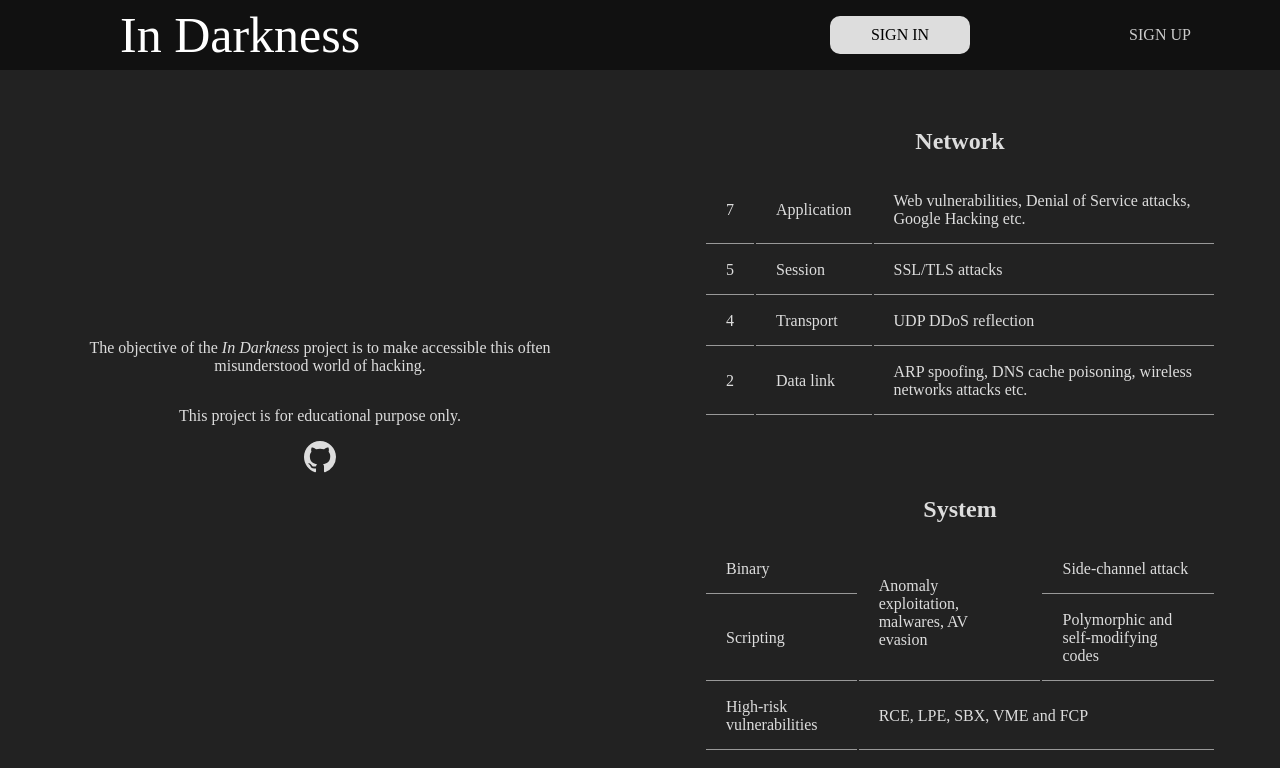
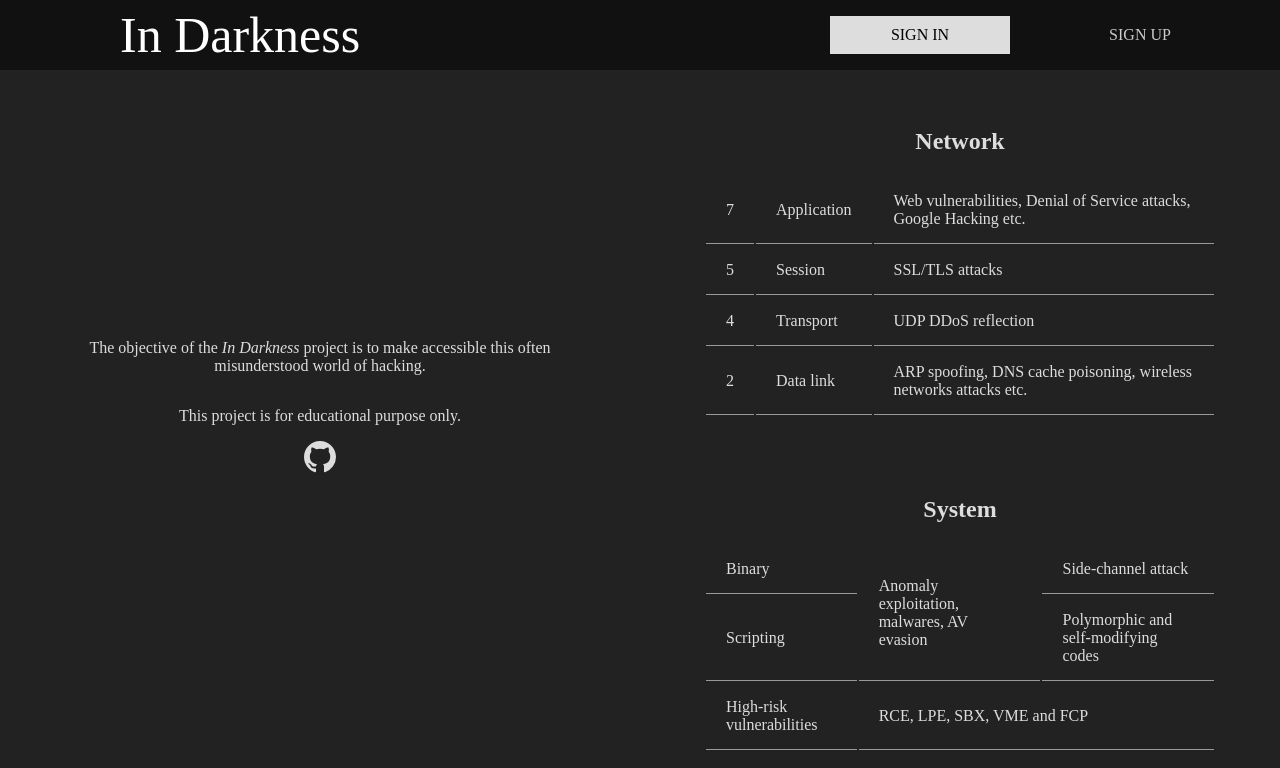
Before and after one commit to Aidasaoudi/ece-webtech-gr02-09, a React (Create React App) app: page / in a window 1280 px wide. Shown: the top 768 px of the page. Built offline with nearby package versions, Linux system fonts and the light colour scheme.

Commit message:
%comment%

```diff
--- a/src/App.css
+++ b/src/App.css
@@ -51,7 +51,7 @@ h1 {
 	text-align: center;
 	border-radius: 10px;
 	padding: 10px;
-	width: 120px;
+	width: 160px;
 	height: fit-content;
 	text-decoration: none;
 	text-transform: uppercase;
@@ -69,12 +69,12 @@ h1 {
 
 #sign-up-background {
 	background-color: #ddd;
-	border-radius: 10px;
+	/*border-radius: 10px;*/
 	color: transparent;
 	z-index: 1;
 	position: absolute;
 	padding: 10px;
-	width: 120px;
+	width: 160px;
 }
 
 #sign-up + #sign-up-background {
@@ -91,13 +91,13 @@ h1 {
 		transform: translateX(0);
 	}
 	to {
-		transform: translateX(260px);
+		transform: translateX(220px);
 	}
 }
 
 @keyframes slideout {
 	from {
-		transform: translateX(260px);
+		transform: translateX(220px);
 	}
 	to {
 		transform: translateX(0);
```
